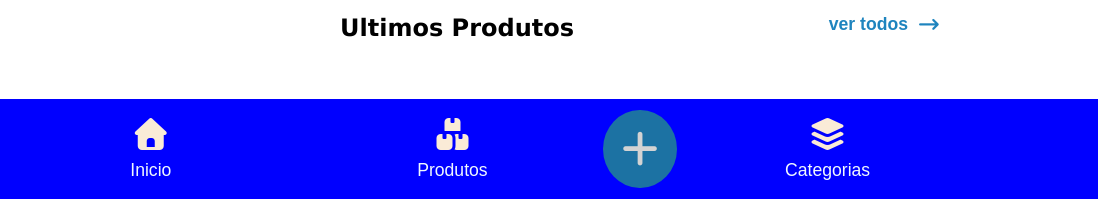
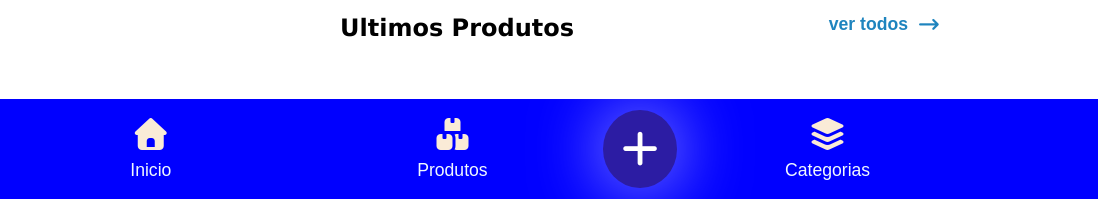
Before and after one commit to hugorocha-web/projetoestoque, a plain HTML site: page front-end/index.html in a window 1280 px wide. In both pictures the pointer is over the icon 640 px from the left and 750 px from the top of the page. Shown: the part 601-800 px from the top of the page, 0-1098 px from the left. Drawn offline with Linux system fonts and the light colour scheme; no server answers.

Commit message:
Update style.css

```diff
--- a/front-end/style.css
+++ b/front-end/style.css
@@ -208,13 +208,15 @@ footer{
         width: 150px;
         padding:20px;
         border-radius: 100%;
-        background-color: #1e84be;
+        background-color: #1a42d1;
         transition-duration: 0.4s;
+
+        box-shadow: 0px 0px 70px rgba(255, 255, 255, 0.638);
 
     }
     .fa-plus:hover{
-        color: rgb(211, 211, 211);
-        background-color: #1c72a3;
+        color: rgb(255, 255, 255);
+        background-color: #2c1ca3;
 
     }
     #a4{
@@ -226,7 +228,7 @@ footer{
         }
     }
     i:hover{
-        color: #1e84be;
+        color: #6669fd;
     }
 }
 #fundo-preto{
```
